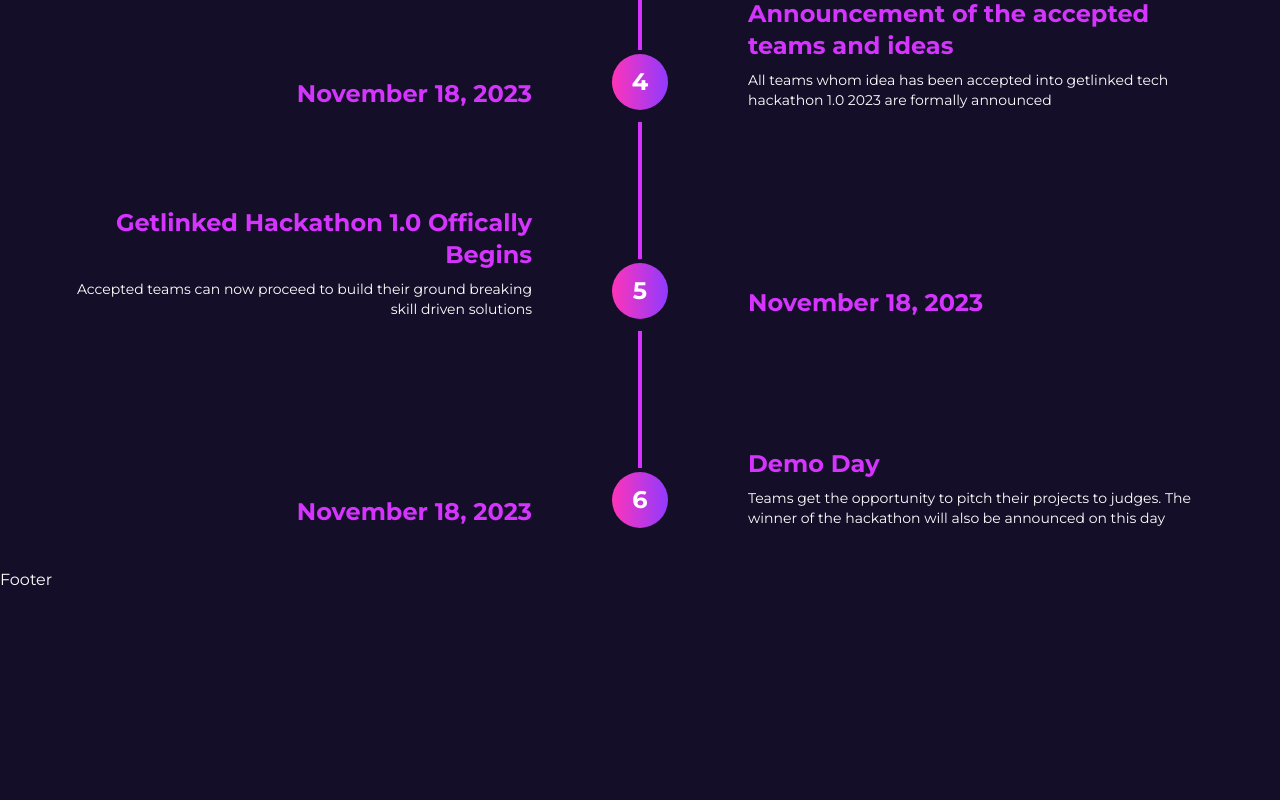
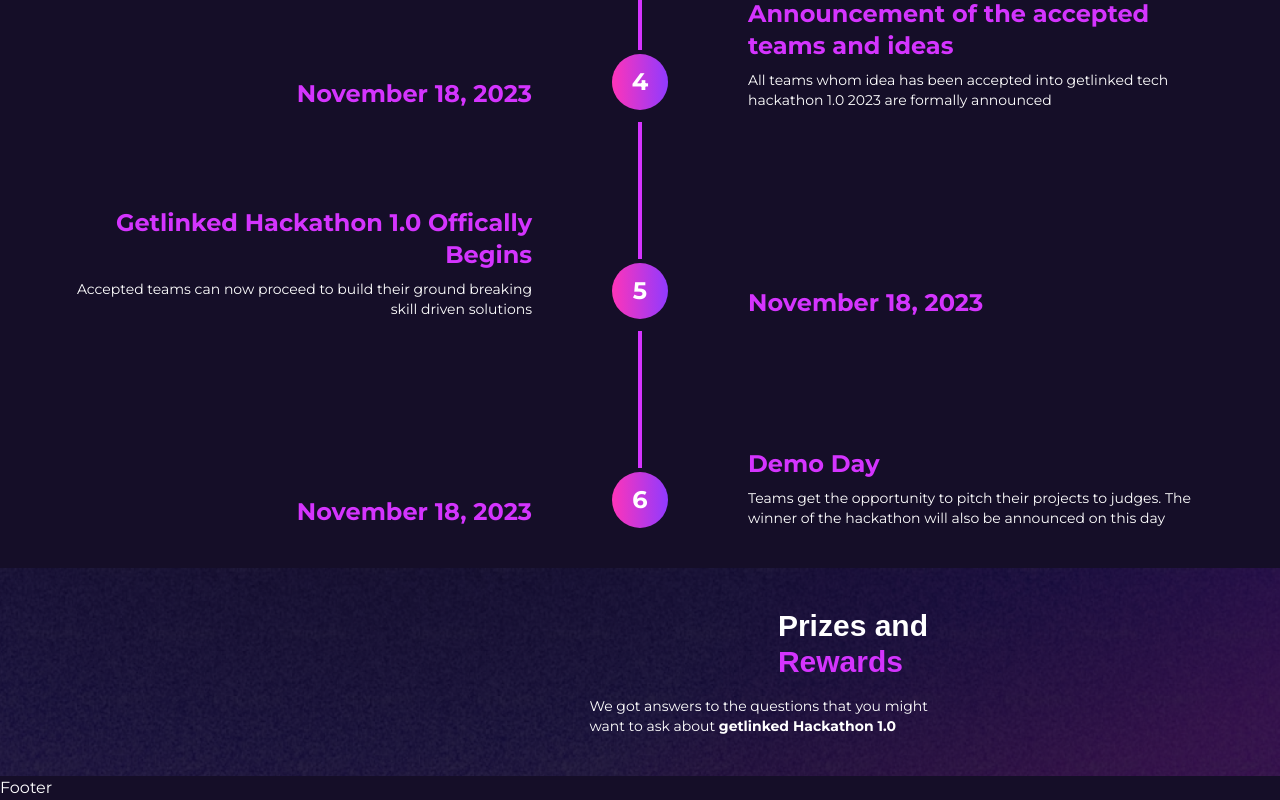
Before and after one commit to gift56/getlinked-ui-challengn, a Next.js app: page / in a window 1280 px wide. Shown: the part 3977-4777 px from the top of the page. Before the commit the page ends 4569 px from the top, so only its background shows below. Built offline with nearby package versions, Linux system fonts and the light colour scheme; a web font is replaced by a local one.

Commit message:
moving to the next

```diff
--- a/components/LandingpageContent/Price.tsx
+++ b/components/LandingpageContent/Price.tsx
@@ -2,10 +2,32 @@
 
 const Price = () => {
   return (
-    <section className="w-full py-10 bg-pricebg">
+    <section className="w-full py-10 bg-pricebg bg-no-repeat bg-cover">
       <div className="container">
         <div className="w-full flex flex-col items-center justify-center gap-8">
-
+          <div className="flex items-center justify-center tab:items-end tab:justify-end flex-col gap-4 tab:w-[50%]">
+            <motion.h2
+              initial={{ opacity: 0, x: -50 }}
+              whileInView={{ opacity: 1, x: 0 }}
+              transition={{ type: "spring", duration: 2 }}
+              viewport={{ once: true }}
+              className="text-xl font-bold md:text-2xl text-center tab:text-start tab:text-3xl font-clash"
+            >
+              Prizes and
+              <span className="font-clash text-primary block">Rewards</span>
+            </motion.h2>
+            <motion.p
+              initial={{ opacity: 0, y: 50 }}
+              whileInView={{ opacity: 1, y: 0 }}
+              transition={{ type: "spring", duration: 2 }}
+              viewport={{ once: true }}
+              className="text-center text-sm font-normal tab:text-start"
+            >
+              We got answers to the questions that you might{" "}
+              <br className="hidden tab:block" /> want to ask about{" "}
+              <b>getlinked Hackathon 1.0</b>
+            </motion.p>
+          </div>
         </div>
       </div>
     </section>
--- a/pages/index.tsx
+++ b/pages/index.tsx
@@ -3,6 +3,7 @@
   Hero,
   Introduction,
   Judging,
+  Price,
   Rules,
   Timeline,
 } from "@/components";
@@ -17,6 +18,7 @@
       <Judging />
       <Faqs />
       <Timeline />
+      <Price />
     </MainLayout>
   );
 };
```
